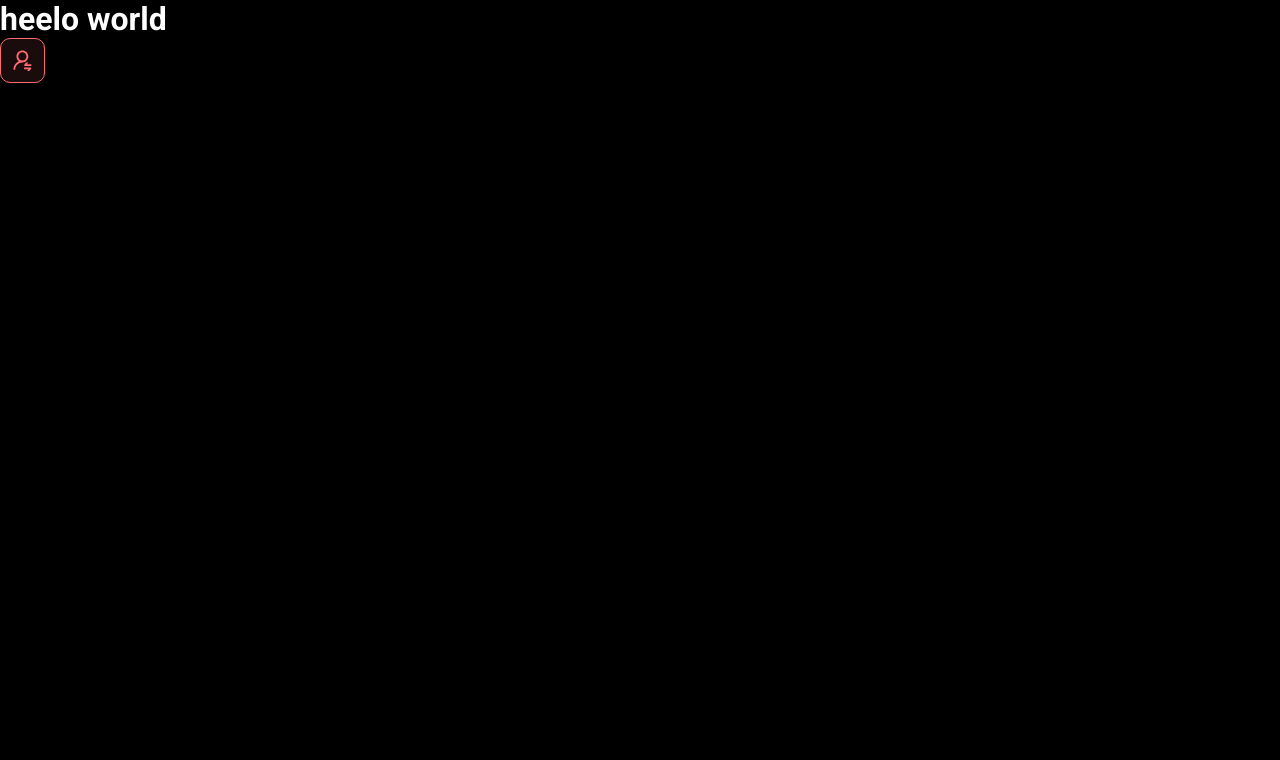
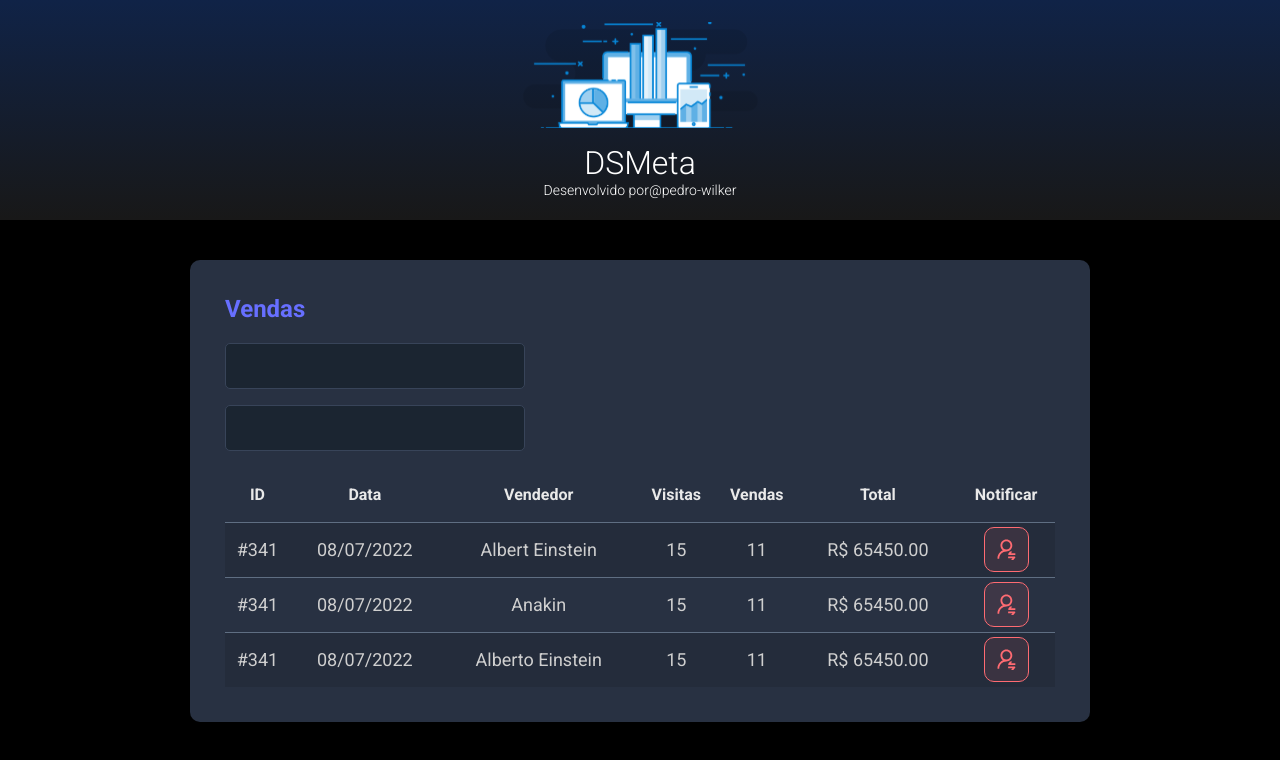
Before and after one commit to Pedro-Wilker/Projeto-devsuperior, a React (Vite) app in the folder frontend/: page / in a window 1280 px wide. Shown: the top 760 px of the page. Built offline with nearby package versions, Linux system fonts and the light colour scheme.

Commit message:
other components

```diff
--- a/frontend/src/App.tsx
+++ b/frontend/src/App.tsx
@@ -1,10 +1,17 @@
+import Header from "./componets/Header";
 import NotificationButton from "./componets/NotificationButton";
-
+import Salescard from "./componets/SalesCard";
 function App() {
   return (
     <>
-      <h1>heelo world</h1>
-      <NotificationButton />
+      <Header/>
+      <main>
+        <section id="sales">
+          <div className="dsmeta-container">
+           <Salescard/>
+          </div>
+        </section>
+      </main>
     </>
   )
 }
--- /dev/null
+++ b/frontend/src/componets/Header/index.tsx
@@ -0,0 +1,19 @@
+import logo from "../../assets/img/logo-1.svg";
+import "./style.css";
+
+function Header() {
+    return (
+        <header>
+            <div className="dsmeta-logo-container">
+                <img src={logo} alt="DSMeta"/>
+                <h1>DSMeta</h1>
+                <p>
+                    Desenvolvido por
+                    <a href="https://github.com/pedro-wilker">@pedro-wilker</a>
+                </p>
+            </div>
+        </header>
+    )
+}
+
+export default Header;
--- /dev/null
+++ b/frontend/src/componets/Header/style.css
@@ -0,0 +1,28 @@
+header{
+    background: linear-gradient(180deg, #102347 0%, #181818 100%);
+    height: 220px;
+    display: flex;
+    align-items: center;
+    justify-content: center;
+}
+.dsmeta-logo-container{
+    display: flex;
+    flex-direction: column;
+    align-items: center;
+}
+
+.dsmeta-logo-container img{
+    display: flex;
+    flex-direction: column;
+    align-items: center;
+}
+
+.dsmeta-logo-container h1{
+    margin-top: 15px;
+    font-weight: 300;
+}
+
+.dsmeta-logo-container p{
+    font-size: 14px;
+    font-weight: 300;
+}
--- /dev/null
+++ b/frontend/src/componets/SalesCard/index.tsx
@@ -0,0 +1,78 @@
+import NotificationButton from "../NotificationButton";
+import "./style.css";
+
+function Salescard() {
+    return (
+        <div className="dsmeta-card">
+            <h2 className="dsmeta-sales-title">Vendas</h2>
+            <div>
+                <div className="dsmeta-form-control-container">
+                    <input type="text" className="dsmeta-form-control" />
+                </div>
+                <div className="dsmeta-form-control-container">
+                    <input type="text" className="dsmeta-form-control" />
+                </div>
+
+
+                <div>
+                    <table className="dsmeta-sales-table">
+                        <thead>
+                            <tr>
+                                <th className="show992">ID</th>
+                                <th className="show576">Data</th>
+                                <th>Vendedor</th>
+                                <th className="show992">Visitas</th>
+                                <th className="show992">Vendas</th>
+                                <th>Total</th>
+                                <th>Notificar</th>
+                            </tr>
+                        </thead>
+                        <tbody>
+                            <tr>
+                                <td className="show992">#341</td>
+                                <td className="show576">08/07/2022</td>
+                                <td>Albert Einstein</td>
+                                <td className="show992">15</td>
+                                <td className="show992">11</td>
+                                <td>R$ 65450.00</td>
+                                <td>
+                                    <div className="dsmeta-red-btn-container">
+                                        <NotificationButton />
+                                    </div>
+                                </td>
+                            </tr>
+                            <tr>
+                                <td className="show992">#341</td>
+                                <td className="show576">08/07/2022</td>
+                                <td>Anakin </td>
+                                <td className="show992">15</td>
+                                <td className="show992">11</td>
+                                <td>R$ 65450.00</td>
+                                <td>
+                                    <div className="dsmeta-red-btn-container">
+                                        <NotificationButton />
+                                    </div>
+                                </td>
+                            </tr>
+                            <tr>
+                                <td className="show992">#341</td>
+                                <td className="show576">08/07/2022</td>
+                                <td>Alberto Einstein</td>
+                                <td className="show992">15</td>
+                                <td className="show992">11</td>
+                                <td>R$ 65450.00</td>
+                                <td>
+                                    <div className="dsmeta-red-btn-container">
+                                        <NotificationButton />
+                                    </div>
+                                </td>
+                            </tr>
+                        </tbody>
+                    </table>
+                </div>
+            </div>
+        </div>
+    )
+}
+
+export default Salescard;
--- /dev/null
+++ b/frontend/src/componets/SalesCard/style.css
@@ -0,0 +1,97 @@
+.dsmeta-card {
+    background-color: #283142;
+    border-radius: 10px;
+    padding: 30px 10px;
+}
+
+.dsmeta-sales-title {
+    color: #676fff;
+    font-size: 24px;
+    margin-bottom: 20px;
+}
+
+.dsmeta-form-control-container {
+    margin-bottom: 16px;
+    max-width: 300px;
+}
+
+.dsmeta-form-control {
+    width: 100%;
+    height: 46px;
+    background-color: #1b2531;
+    border: 1px solid #384459;
+    border-radius: 5px;
+    color: #9aaabe;
+    padding: 0 20px;
+    font-size: 18px;
+}
+
+.dsmeta-sales-table {
+    width: 100%;
+    border-spacing: 0;
+    border-collapse: collapse;
+}
+
+.dsmeta-sales-table thead {
+    height: 55px;
+    font-size: 16px;
+    color: #e9e9e9;
+    font-weight: 700;
+}
+
+.dsmeta-sales-table tbody {
+    font-size: 14px;
+    font-weight: 400;
+    color: #cfcfcf;
+    text-align: center;
+}
+
+.dsmeta-sales-table tbody tr {
+    height: 74px;
+    border-top: 1px solid #5f6e82;
+}
+
+.dsmeta-sales-table tbody tr:hover>td {
+    background-color: #384459;
+}
+
+.dsmeta-sales-table tbody tr:nth-child(odd) {
+    background-color: #242c3b;
+}
+
+.dsmeta-red-btn-container {
+    display: flex;
+    justify-content: center;
+}
+
+.show576 {
+    display: none;
+}
+
+.show992 {
+    display: none;
+}
+
+@media (min-width: 576px) {
+    .show576 {
+        display: table-cell;
+    }
+
+    .dsmeta-card {
+        padding: 35px;
+    }
+
+    .dsmeta-sales-table tbody tr {
+        height: 55px;
+    }
+
+    .dsmeta-sales-table tbody {
+        font-size: 18px;
+    }
+}
+
+@media (min-width: 992px) {
+    .show992 {
+        display: table-cell;
+    }
+}
--- a/frontend/src/index.css
+++ b/frontend/src/index.css
@@ -19,3 +19,12 @@
   color: unset;
   text-decoration: none;
 }
+
+.dsmeta-container{
+  width: 100%;
+  max-width: 900px;
+  margin: 0 auto;
+}
+#sales{
+  padding: 40px 10px;
+}
```
Also changed, not shown: frontend/src/assets/img/logo-1.svg (added).
